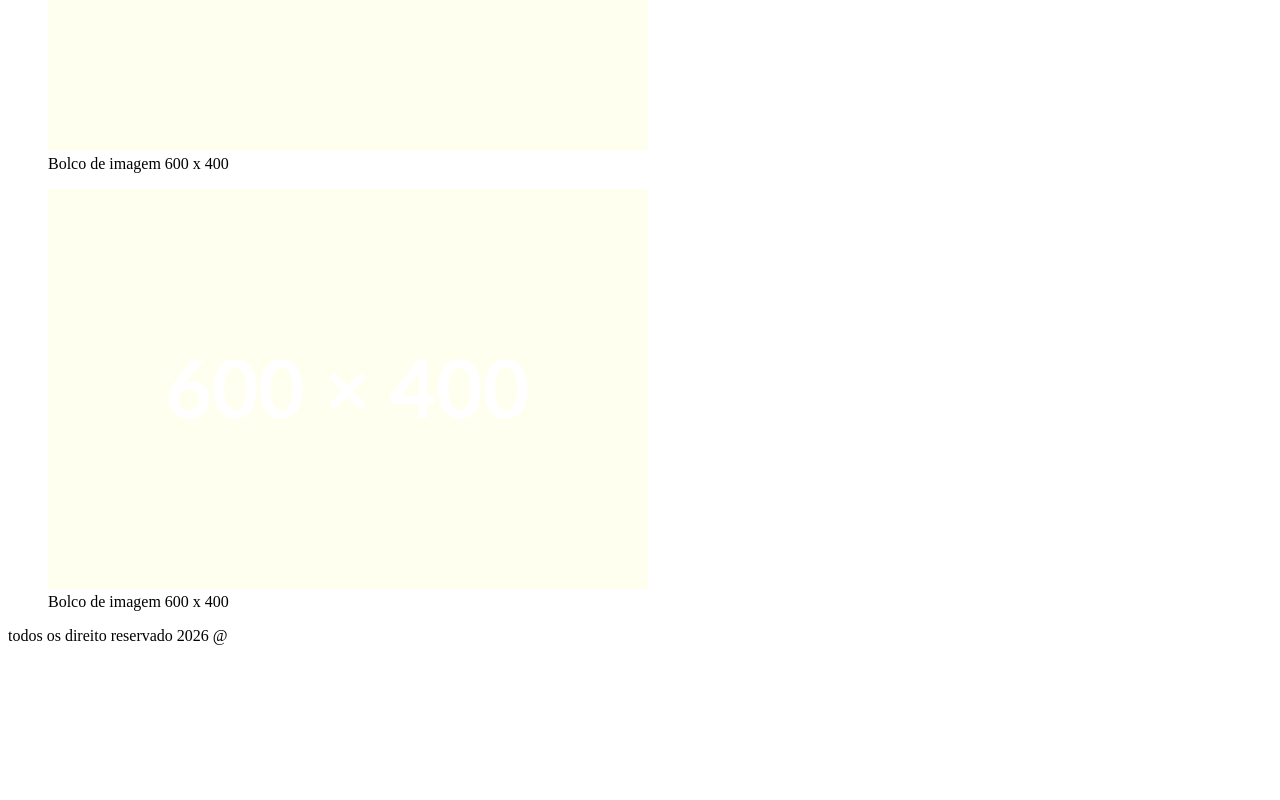
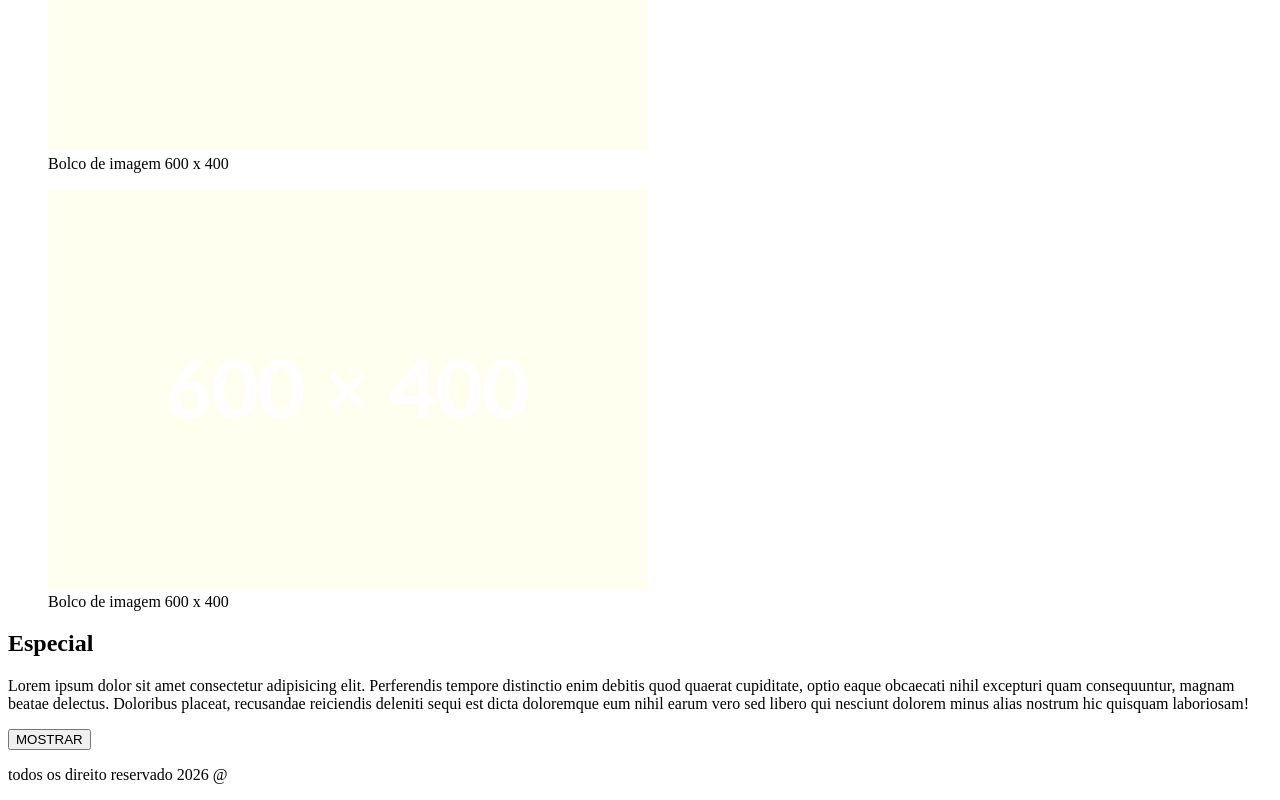
Before and after one commit to 1TDSPH-26/front-2sem-aula-10, a React (Vite) app in the folder my-app/: page / in a window 1280 px wide. Shown: the part 991-1791 px from the top of the page. Before the commit the page ends 1652 px from the top, so only its background shows below. Built offline with nearby package versions, Linux system fonts and the light colour scheme.

Commit message:
feat: criação de uma section especial com useState

```diff
--- a/my-app/src/components/Conteudo/Conteudo.tsx
+++ b/my-app/src/components/Conteudo/Conteudo.tsx
@@ -1,6 +1,17 @@
+import { useState } from "react";
 import imgQuadrada from "../../img/png.png";
 
 export default function Conteudo(){
+
+
+        const[mostraSecao, setMostraSecao] = useState(false);
+
+        const alternaSecao = () =>{
+
+        setMostraSecao(!mostraSecao);
+        console.log(mostraSecao);
+    }
+
     return(
         <main>
             <section>
@@ -28,6 +39,13 @@ export default function Conteudo(){
                 </figure>
 
             </section>
+
+            <section>
+                <h2>Especial</h2>
+                <p>Lorem ipsum dolor sit amet consectetur adipisicing elit. Perferendis tempore distinctio enim debitis quod quaerat cupiditate, optio eaque obcaecati nihil excepturi quam consequuntur, magnam beatae delectus. Doloribus placeat, recusandae reiciendis deleniti sequi est dicta doloremque eum nihil earum vero sed libero qui nesciunt dolorem minus alias nostrum hic quisquam laboriosam!</p>
+
+            </section>
+            <button onClick={alternaSecao}>{mostraSecao ? "ESCONDER": "MOSTRAR"}</button>
         </main>
     )
 }
```
